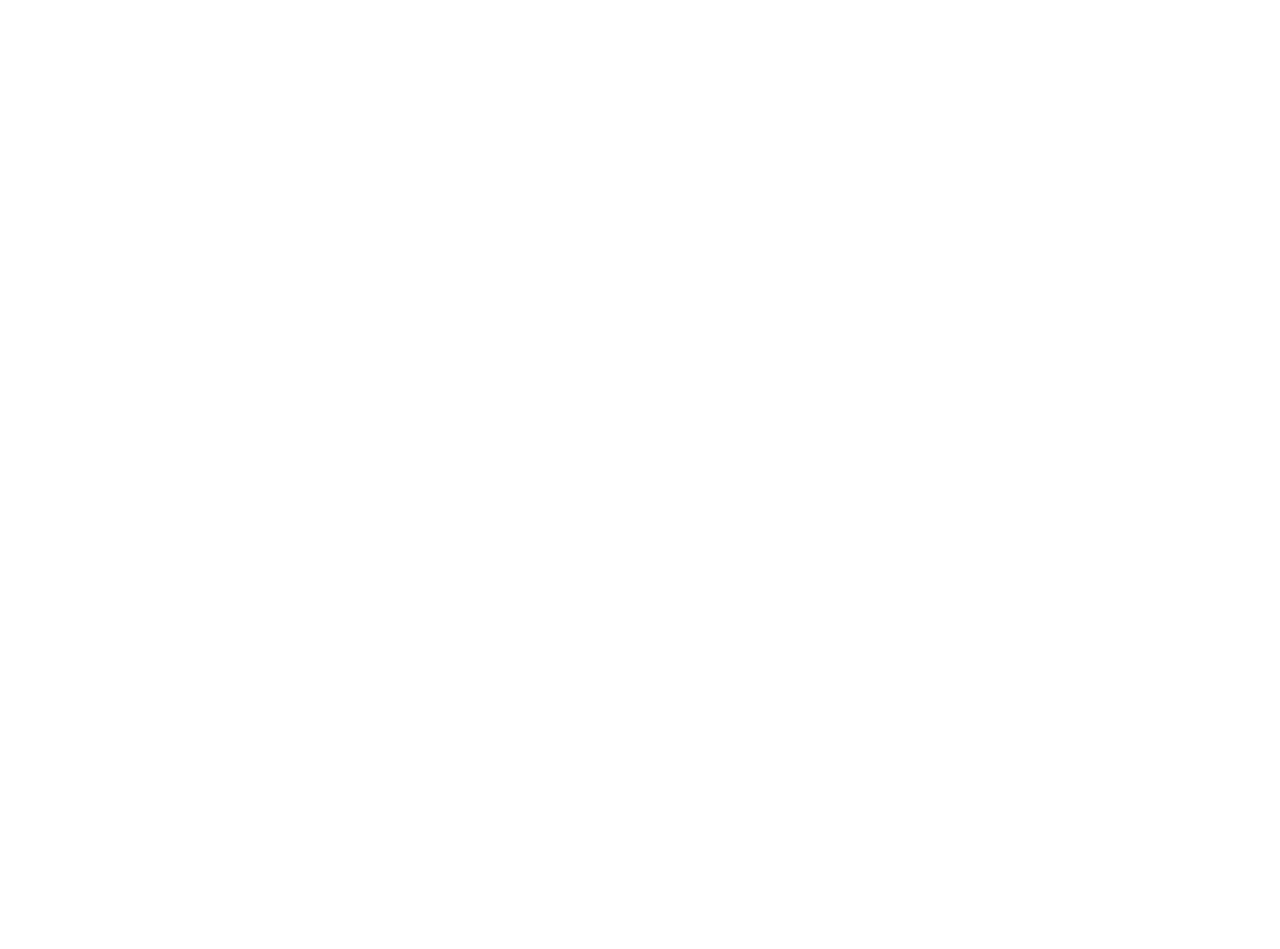
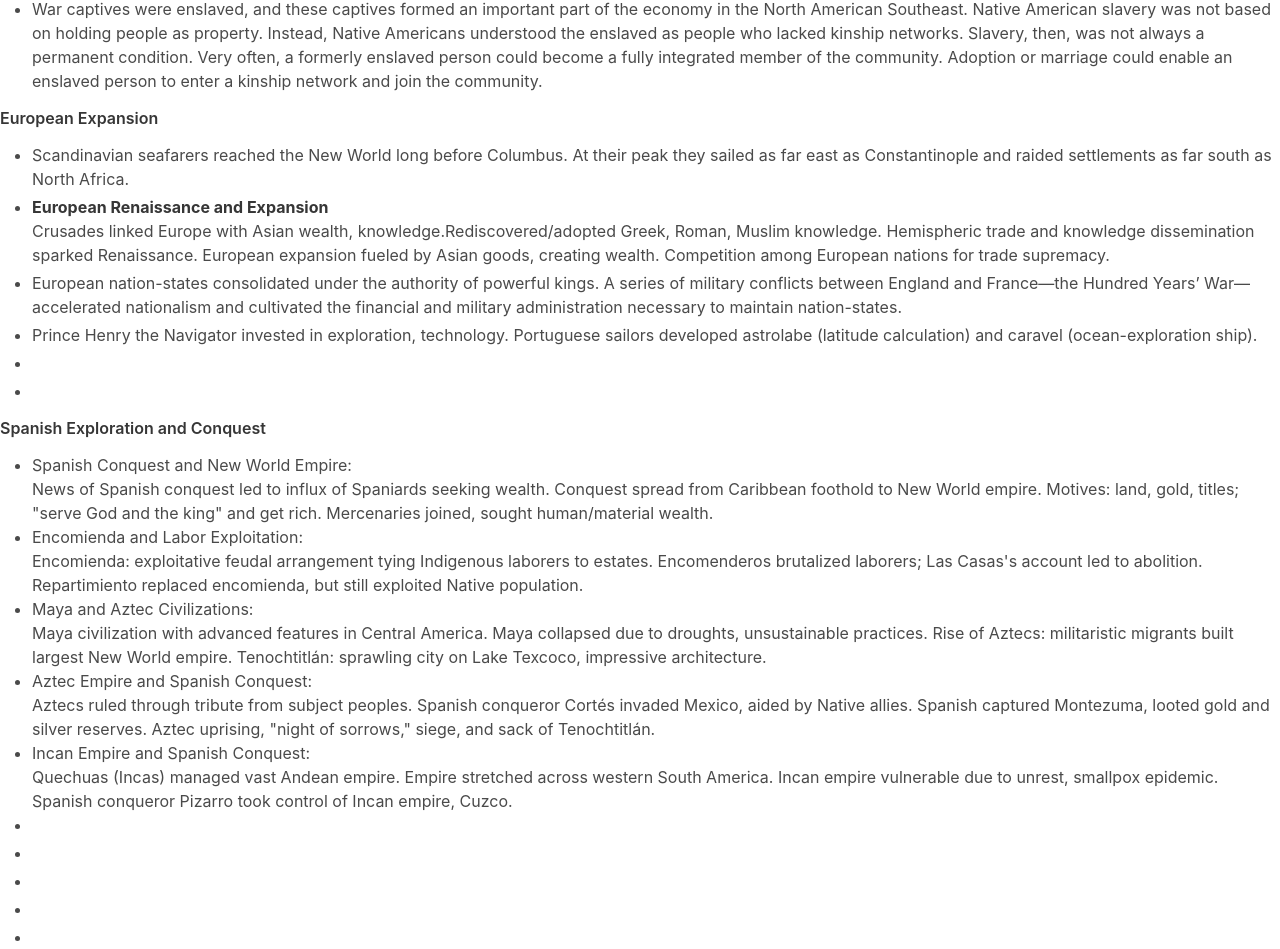
Before and after one commit to ericcnguyen04/semester-1, a React (Create React App) app: page /us-history in a window 1280 px wide. Shown: the part 1055-2004 px from the top of the page. Before the commit the page ends 1028 px from the top, so only its background shows below. Built offline with nearby package versions, Linux system fonts and the light colour scheme.

Commit message:
hyperfocusl

```diff
--- a/src/Components/US-history.jsx
+++ b/src/Components/US-history.jsx
@@ -44,8 +44,66 @@
                         <li>mothers often wielded enormous influence at local levels, and men’s identities and influence often depended on their relationships to women. better sexual and marital freedom than European culture.</li>
                     </ul>
 
-                    <p>Chaco Canyon</p>
+                    <p>Chaco Canyon and slavery.. kinda</p>
                     <ul>
+                        <li>Chaco Canyon in northern New Mexico was home to ancestral Puebloan peoples between 900 and 1300 CE. As many as fifteen thousand individuals lived in the Chaco Canyon complex in present-day New Mexico.</li>
+                        <li>Sophisticated agricultural practices, extensive trading networks, and even the domestication of animals like turkeys allowed the population to swell.</li>
+                        <li>The Puebloan people of Chaco Canyon faced several ecological challenges, including deforestation and overirrigation, made smaller settlements</li>
+                        <li>Cahokia was politically organized around chiefdoms, a hierarchical, clan-based system that gave leaders both secular and sacred authority. The size of the city and the extent of its influence suggest that the city relied on a number of lesser chiefdoms under the authority of a paramount leader. </li>
+                        <li>War captives were enslaved, and these captives formed an important part of the economy in the North American Southeast. Native American slavery was not based on holding people as property. Instead, Native Americans understood the enslaved as people who lacked kinship networks. Slavery, then, was not always a permanent condition. Very often, a formerly enslaved person could become a fully integrated member of the community. Adoption or marriage could enable an enslaved person to enter a kinship network and join the community.</li>
+                    </ul>
+
+                    <h6>European Expansion</h6>
+                    <ul>
+                        <li>Scandinavian seafarers reached the New World long before Columbus. At their peak they sailed as far east as Constantinople and raided settlements as far south as North Africa. </li>
+                        <li><strong>European Renaissance and Expansion</strong> <br></br>
+                        Crusades linked Europe with Asian wealth, knowledge.Rediscovered/adopted Greek, Roman, Muslim knowledge.
+                        Hemispheric trade and knowledge dissemination sparked Renaissance.
+                        European expansion fueled by Asian goods, creating wealth.
+                        Competition among European nations for trade supremacy.
+                        </li>
+                        <li>European nation-states consolidated under the authority of powerful kings. A series of military conflicts between England and France—the Hundred Years’ War—accelerated nationalism and cultivated the financial and military administration necessary to maintain nation-states. </li>
+                        <li>Prince Henry the Navigator invested in exploration, technology.
+                        Portuguese sailors developed astrolabe (latitude calculation) and caravel (ocean-exploration ship).</li>
+                        <li></li>
+                        <li></li>
+                    </ul>
+
+                    <h6>Spanish Exploration and Conquest</h6>
+                    <ul>
+                        <li>Spanish Conquest and New World Empire:</li>
+                        <div>
+                        News of Spanish conquest led to influx of Spaniards seeking wealth.
+                        Conquest spread from Caribbean foothold to New World empire.
+                        Motives: land, gold, titles; "serve God and the king" and get rich.
+                        Mercenaries joined, sought human/material wealth.
+                        </div>
+                        <li>Encomienda and Labor Exploitation:</li>
+                        <div>
+                        Encomienda: exploitative feudal arrangement tying Indigenous laborers to estates.
+                        Encomenderos brutalized laborers; Las Casas's account led to abolition.
+                        Repartimiento replaced encomienda, but still exploited Native population.
+                        </div>
+                        <li>Maya and Aztec Civilizations:</li>
+                        <div>
+                        Maya civilization with advanced features in Central America.
+                        Maya collapsed due to droughts, unsustainable practices.
+                        Rise of Aztecs: militaristic migrants built largest New World empire.
+                        Tenochtitlán: sprawling city on Lake Texcoco, impressive architecture.
+                        </div>
+                        <li>Aztec Empire and Spanish Conquest:</li>
+                        <div>Aztecs ruled through tribute from subject peoples.
+                        Spanish conqueror Cortés invaded Mexico, aided by Native allies.
+                        Spanish captured Montezuma, looted gold and silver reserves.
+                        Aztec uprising, "night of sorrows," siege, and sack of Tenochtitlán.
+                        </div>
+                        <li>Incan Empire and Spanish Conquest:</li>
+                        <div>
+                        Quechuas (Incas) managed vast Andean empire.
+                        Empire stretched across western South America.
+                        Incan empire vulnerable due to unrest, smallpox epidemic.
+                        Spanish conqueror Pizarro took control of Incan empire, Cuzco.
+                        </div>
                         <li></li>
                         <li></li>
                         <li></li>
```
